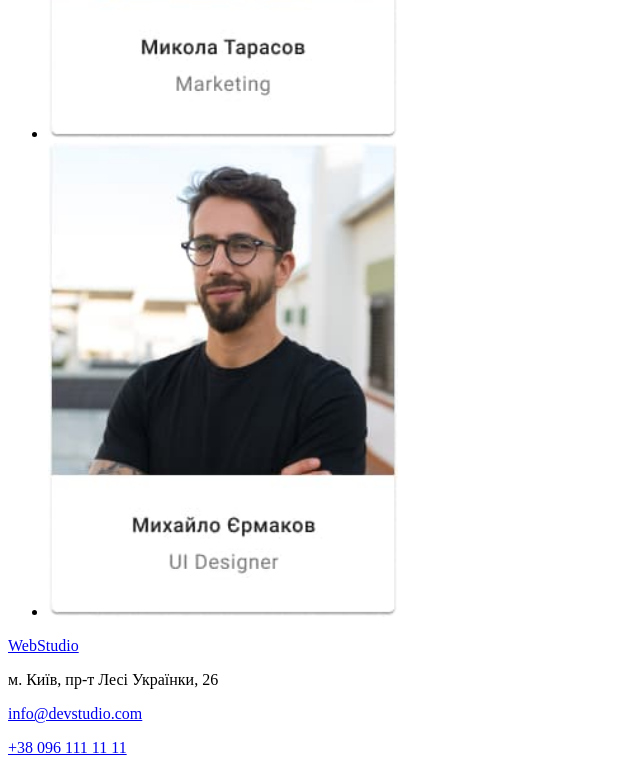
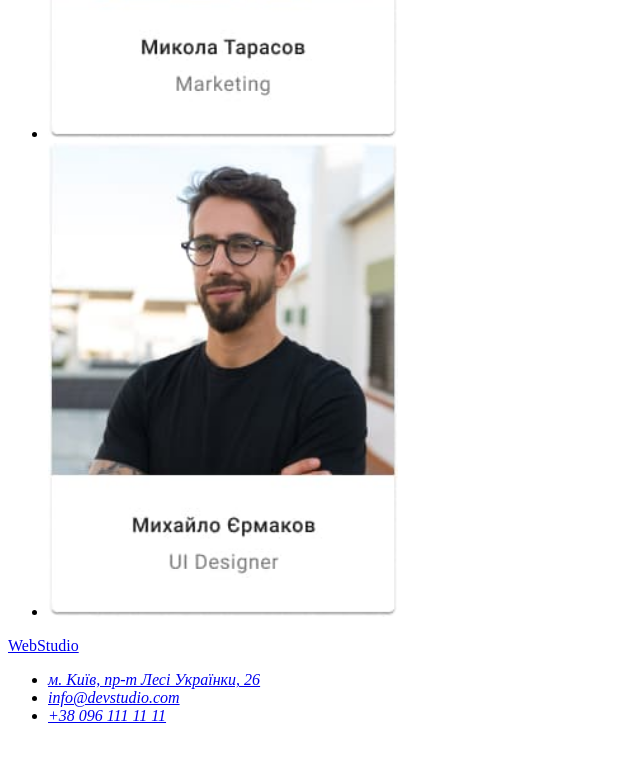
Before and after one commit to ZioViktor/goit-markup-hw-01, a plain HTML site: page index.html in a window 1280 px wide. Shown: the part 2508-3281 px from the top of the page, without its empty margins (0-640 px from the left). After the commit the page ends 3249 px from the top, so only its background shows below. Drawn offline with Linux system fonts and the light colour scheme.

Commit message:
UP 22/09 13:00

```diff
--- a/index.html
+++ b/index.html
@@ -17,7 +17,7 @@
         </ul>
       </nav>
       <ul>
-        <li><a href="info@devstudio.com">info@devstudio.com</a></li>
+        <li><a href="mailto:info@devstudio.com">info@devstudio.com</a></li>
         <li><a href="tel:+380961111111">+38 096 111 11 11</a></li>
       </ul>
     </header>
@@ -79,9 +79,13 @@
     </main>
     <footer>
       <a href="WebStudio">WebStudio</a>
-      <p>м. Київ, пр-т Лесі Українки, 26</p>
-      <p><a href="info@devstudio.com">info@devstudio.com</a></p>
-      <p><a href="tel:+380961111111">+38 096 111 11 11</a></p>
+      <address>
+       <ul>
+      <li><a href="https://goo.gl/maps/CPtrU1FHBa2aNyZL9" target="_blank" rel="noopener noreferrer nofollow">м. Київ, пр-т Лесі Українки, 26</a></li>
+      <li><a href="mailto:info@devstudio.com">info@devstudio.com</a></li>
+      <li><a href="tel:+380961111111">+38 096 111 11 11</a></li>
+       </ul>
+      </address>
     </footer>
   </body>
 </html>
```
